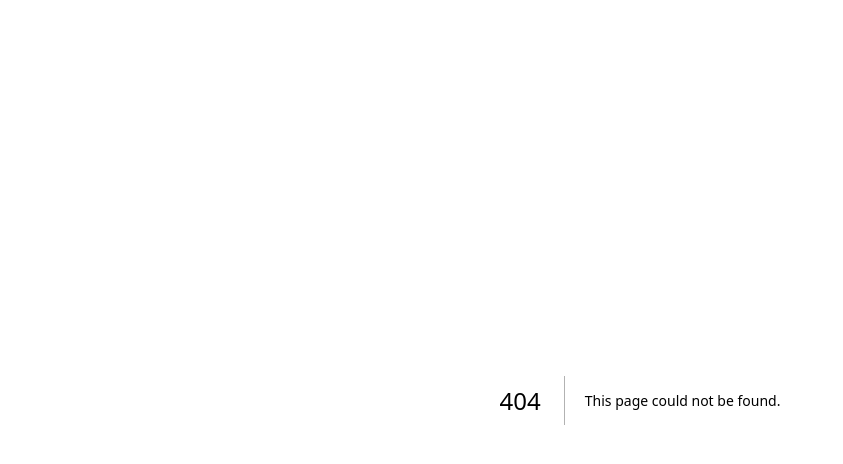
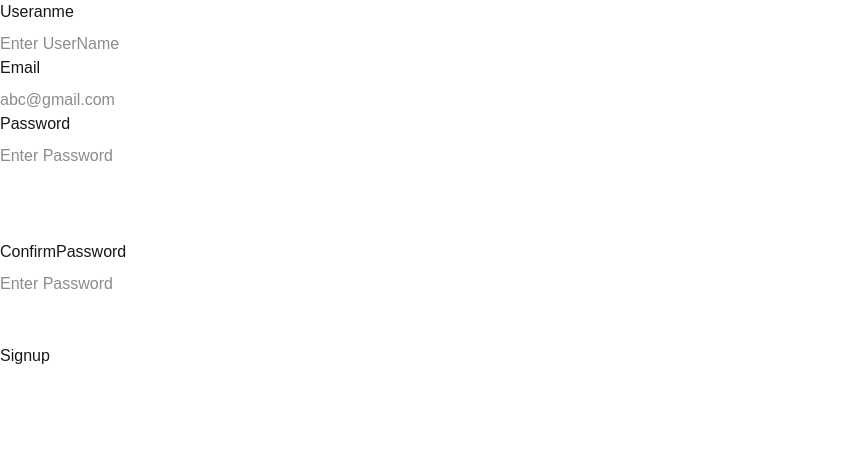
Before and after one commit to M-Atif-Sarwar/spooky-stories, a Next.js app in the folder front-end/: page /signUp in a window 1280 px wide. Before the commit this address had no page. Shown: the top 464 px of the page, without its empty margins (0-843 px from the left). Built offline with nearby package versions, Linux system fonts and the light colour scheme.

Commit message:
Add Signup component

```diff
--- a/front-end/next.config.ts
+++ b/front-end/next.config.ts
@@ -3,6 +3,16 @@ import type { NextConfig } from "next";
 const nextConfig: NextConfig = {
   /* config options here */
   reactCompiler: true,
+ //
+  async rewrites() {
+    return [
+      {
+        source: "/api/:path*",
+        destination: "http://localhost:4000/:path*",
+      },
+    ];
+  },
+
 };
 
 export default nextConfig;
--- a/front-end/package.json
+++ b/front-end/package.json
@@ -9,6 +9,7 @@
     "lint": "eslint"
   },
   "dependencies": {
+    "@hookform/resolvers": "^5.2.2",
     "next": "16.0.1",
     "react": "19.2.0",
     "react-dom": "19.2.0",
--- /dev/null
+++ b/front-end/src/app/(auth)/signUp/page.tsx
@@ -0,0 +1,93 @@
+"use client"
+import {z} from "zod"
+import { signupSchema } from '@/validations/userValidation'
+import { useForm } from 'react-hook-form'
+import { zodResolver } from "@hookform/resolvers/zod";
+import { FormFields } from '@/components/formInputField';
+import AddUser from "@/utils/signUpAction";
+import { useState, useTransition } from "react";
+import { useRouter } from "next/navigation";
+export type SignupData=z.infer<typeof signupSchema>
+
+export default function Signup()  {
+    const {
+        register,
+        handleSubmit,
+        formState: { errors },
+
+    }=useForm<SignupData>({
+        resolver:zodResolver(signupSchema)
+    })
+
+    const [displayError,setDisplayError]=useState<string |null >(null)
+    const [isPending, startTransition] = useTransition()
+    const router = useRouter();
+
+
+
+    // add signup fuction
+    const signUPHandler=async(data:SignupData)=>{
+      console.log(data)
+      try {
+         const recievedData= await AddUser(data)
+         console.log(recievedData)
+         const username=recievedData.username
+         router.push(`/verifyAccount/${username}`)
+      } catch (error) {
+         if(error instanceof Error){
+          setDisplayError(error.message)
+         }
+      }
+    }
+  return (
+    <>
+       <form onSubmit={handleSubmit(signUPHandler)}>
+
+        <FormFields
+        label='Useranme'
+        type='text'
+        register={register}
+        name='username'
+        placeholder="Enter UserName"
+        error={errors.username}
+        ></FormFields>
+
+
+        <FormFields
+        label='Email'
+        type='email'
+        register={register}
+        name='email'
+        placeholder="abc@gmail.com"
+        error={errors.email}
+        ></FormFields>
+
+
+        <FormFields
+        label='Password'
+        type='password'
+        register={register}
+        name='password'
+        placeholder="Enter Password"
+        error={errors.password}
+        ></FormFields>
+
+        <br />
+
+        <FormFields
+        label='ConfirmPassword'
+        type='password'
+        register={register}
+        name='confirmPassword'
+        placeholder="Enter Password"
+        error={errors.confirmPassword}
+        ></FormFields>
+         {displayError && <p className="text-red-600">{displayError}</p>}
+
+         <button  disabled={isPending}>
+            {isPending ? "Signing up..." : "Signup"}
+         </button>
+       </form>
+    </>
+  )
+}
--- /dev/null
+++ b/front-end/src/utils/signUpAction.ts
@@ -0,0 +1,30 @@
+"use server"
+import { SignupData } from "@/app/(auth)/signUp/page";
+
+export default async function AddUser(data:SignupData){
+      "use server"
+    const userData={
+        username:data.username,
+        email:data.email,
+        password:data.password
+    }
+   try {
+      const response=await fetch('/auth/signup',{
+        method:'POST',
+        headers:{"content-Type":"application/json"},
+        body:JSON.stringify(userData)
+      })
+
+       if(!response.ok){
+        throw new Error('Signup failed')
+       }
+      console.log(response)
+      const data= await response.json()
+      console.log('data',data)
+
+      return data
+   } catch (error) {
+    if(error instanceof Error)
+       throw new Error(error.message)
+   }
+}
```
Also changed, not shown: 1 other file (tests, documents, lock files or other folders).
